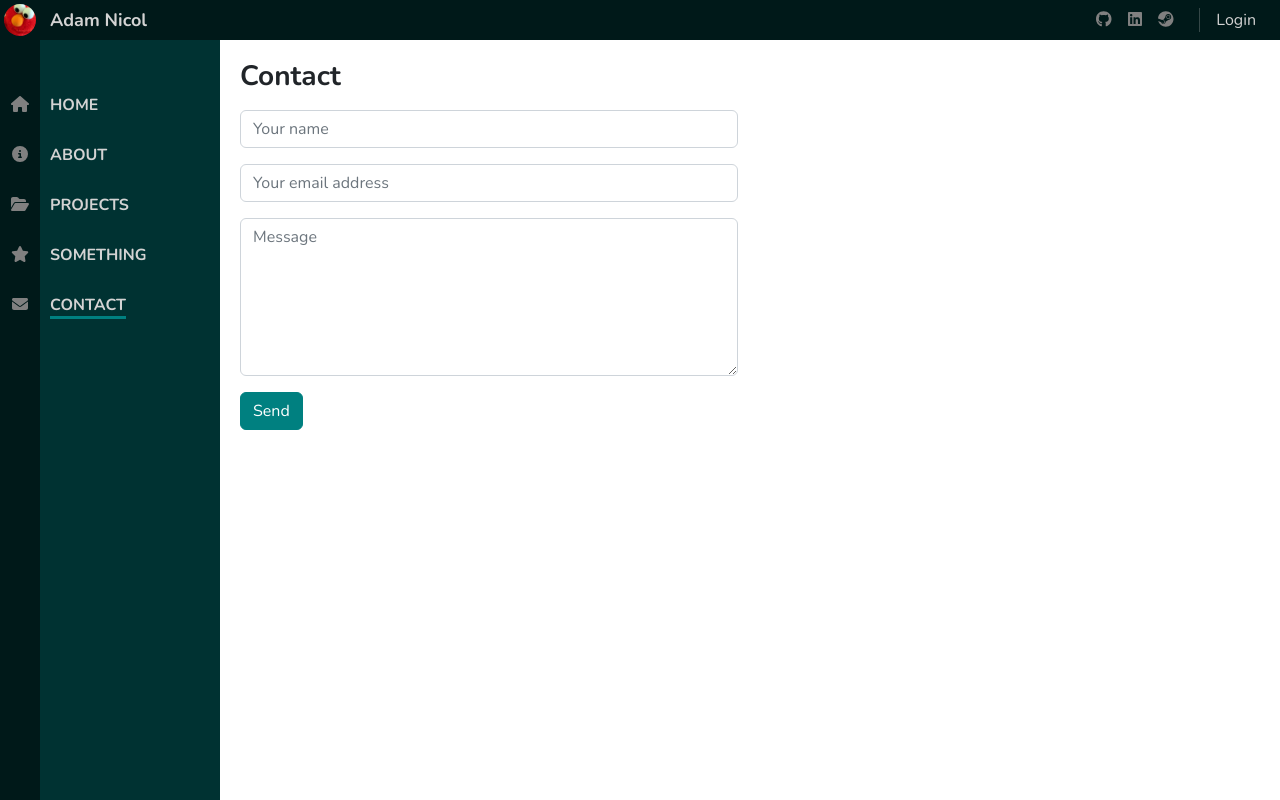
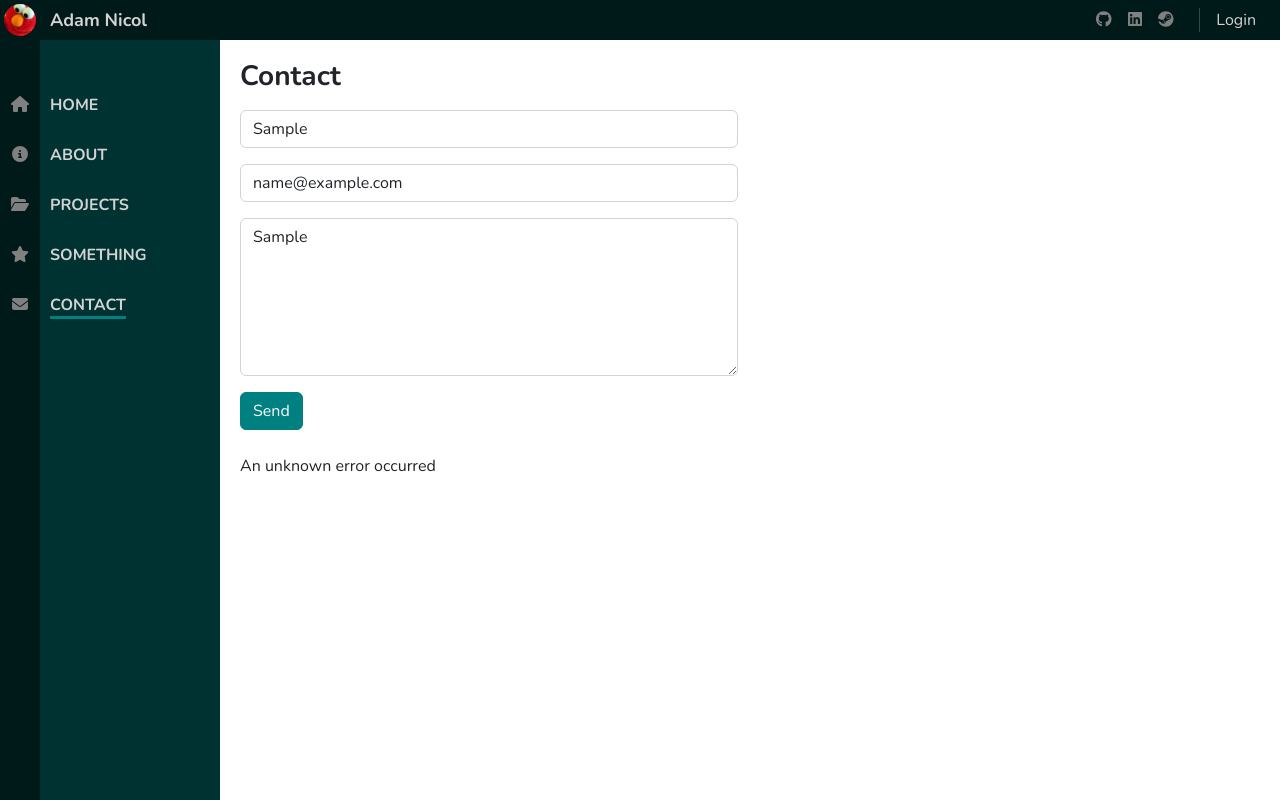
Before and after one commit to adamnicol/Portfolio, a React (Create React App) app in the folder client/: page /contact in a window 1280 px wide. Both pictures are taken after typing "Sample", "name@example.com", "Sample" into the empty fields and a click on the button "Send". Built offline with nearby package versions, Linux system fonts and the light colour scheme; no server answers.

Commit message:
Added feedback when sending a message

```diff
--- a/client/src/components/button/SpinButton.tsx
+++ b/client/src/components/button/SpinButton.tsx
@@ -1,4 +1,4 @@
-import { Button } from "react-bootstrap";
+import { Button, Spinner } from "react-bootstrap";
 
 interface ISpinButtonProps {
   text: string;
@@ -11,7 +11,7 @@ function SpinButton(props: ISpinButtonProps) {
 
   return (
     <Button type="submit" className={className} disabled={loading}>
-      {loading && <span className="spinner-border spinner-border-sm" />} {text}
+      {loading && <Spinner as="span" animation="border" size="sm" />} {text}
     </Button>
   );
 }
--- a/client/src/pages/Contact.tsx
+++ b/client/src/pages/Contact.tsx
@@ -2,7 +2,7 @@ import SpinButton from "../components/button/SpinButton";
 import { Form } from "react-bootstrap";
 import { IMessage } from "../api/interfaces";
 import { useContact } from "../api/queries/contact.queries";
-import { useState } from "react";
+import { useEffect, useState } from "react";
 
 const MessageDefaults: IMessage = {
   name: "",
@@ -15,6 +15,8 @@ function Contact() {
 
   const contact = useContact();
 
+  useEffect(() => setMessage(MessageDefaults), [contact.isSuccess]);
+
   function handleFieldChange(e: React.ChangeEvent<HTMLInputElement>) {
     setMessage((prev) => ({ ...prev, [e.target.name]: e.target.value }));
   }
@@ -22,7 +24,6 @@ function Contact() {
   function handleSubmit(e: React.FormEvent<HTMLFormElement>) {
     e.preventDefault();
     contact.mutate(message);
-    setMessage(MessageDefaults);
   }
 
   return (
@@ -72,6 +73,9 @@ function Contact() {
 
         <SpinButton text="Send" loading={contact.isLoading} />
       </Form>
+
+      {contact.isSuccess && <p className="mt-4">Your message has been sent</p>}
+      {contact.isError && <p className="mt-4">An unknown error occurred</p>}
     </div>
   );
 }
```
